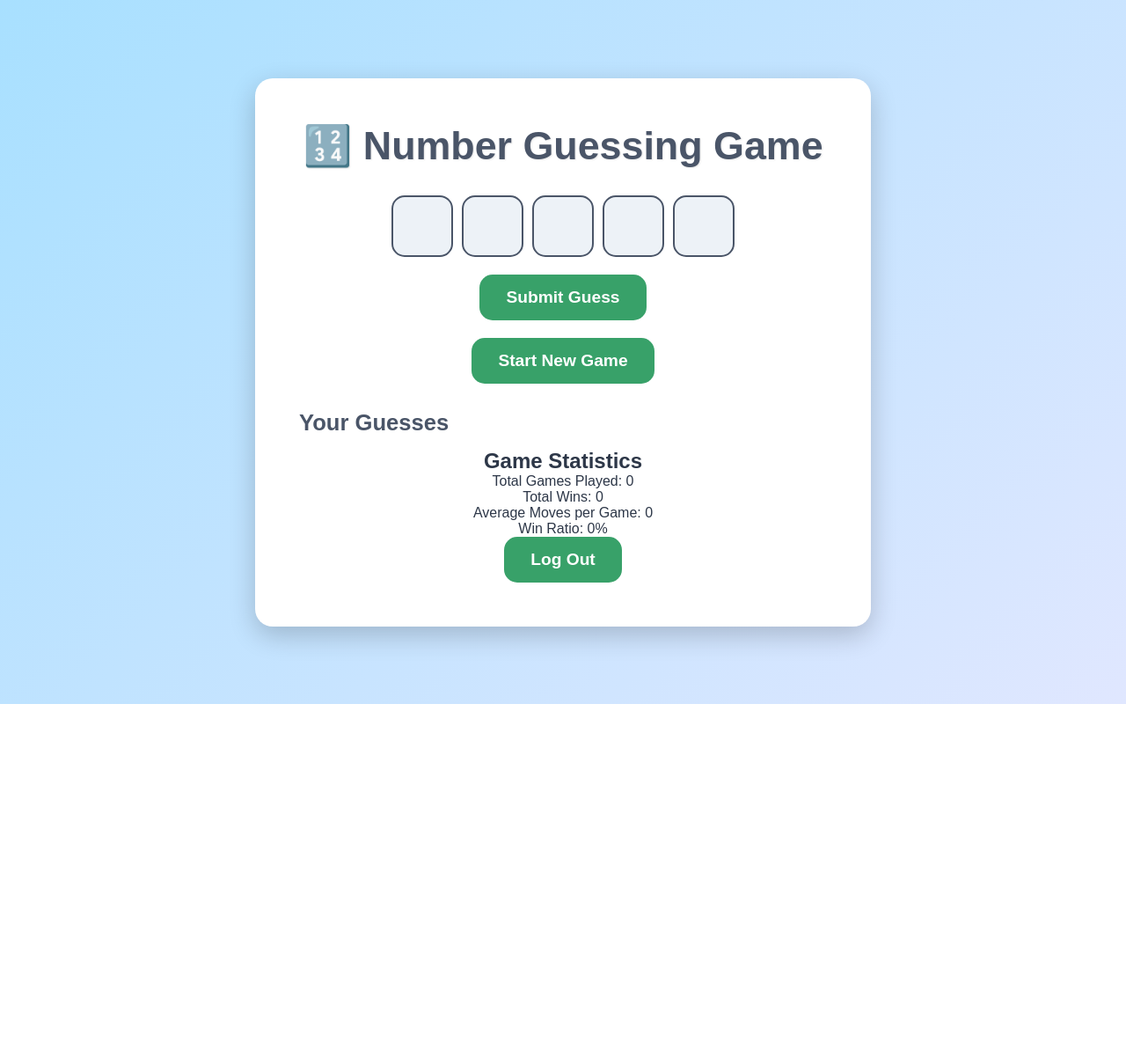
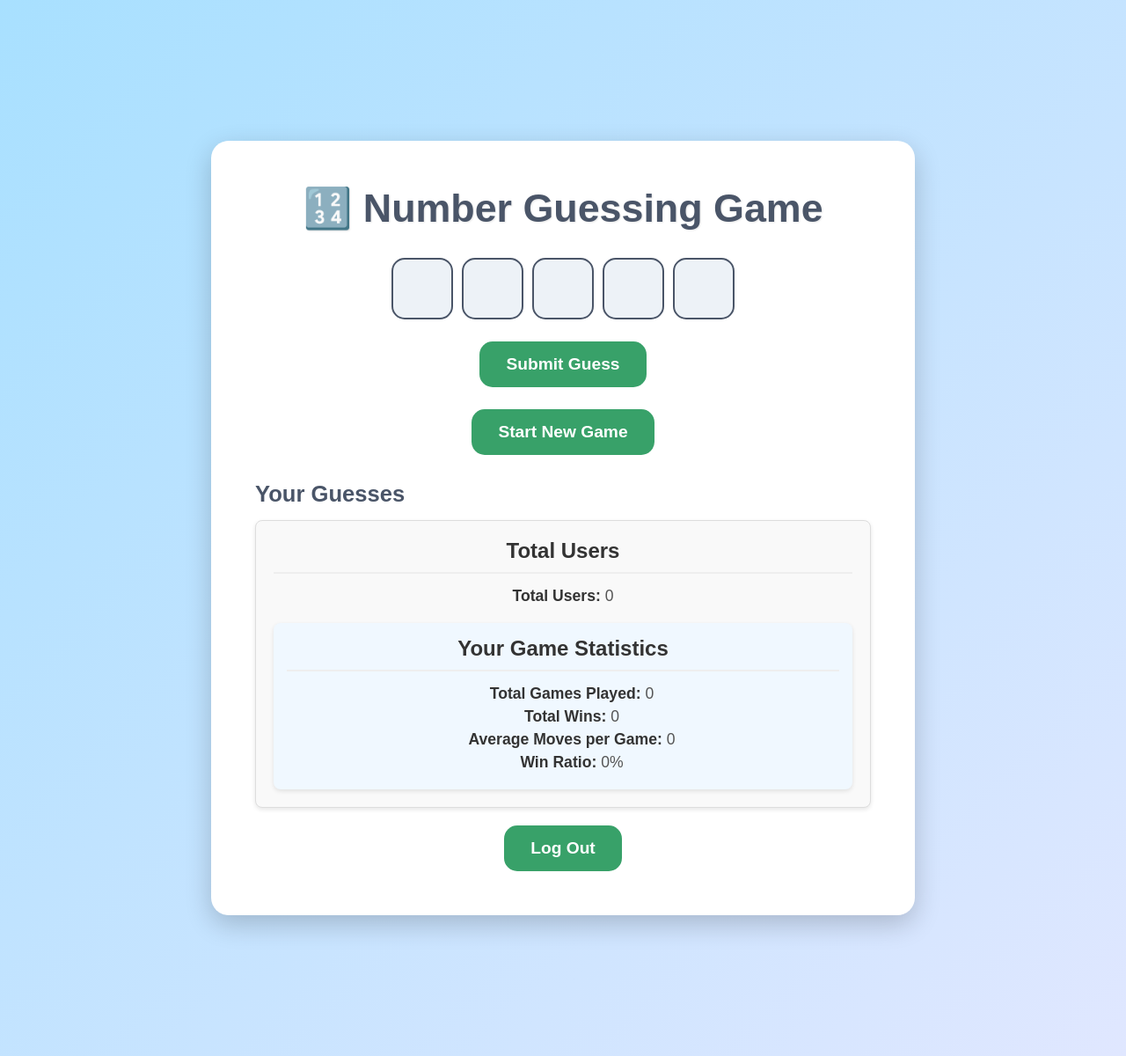
Before and after one commit to ChaimaeBinjach/Interactive-Number-Guessing-Game, a PHP site: page /game.php in a window 1280 px wide. Shown: the whole page at 88% size. Before the commit the page ends 800 px from the top, so only its background shows below. Run offline with PHP 8.4, Linux system fonts and the light colour scheme; the visitor is signed in with stand-in values (Sample User, id 1); data that the repository does not hold is empty.

Commit message:
statistics added

```diff
--- a/game.php
+++ b/game.php
@@ -186,21 +186,40 @@ if (isset($_POST['logout'])) {
 function getStatistics() {
     global $mysqli;
 
-    // Get the total number of users
+    $total_users = $total_games = $average_moves = $total_correct = 0;
+
+    // Check total users
     $result = $mysqli->query("SELECT COUNT(*) AS total_users FROM users");
-    $total_users = $result->fetch_assoc()['total_users'];
+    if ($result) {
+        $total_users = $result->fetch_assoc()['total_users'];
+    } else {
+        error_log("Error in total users query: " . $mysqli->error);
+        echo "Error in fetching total users.";
+    }
 
-    // Get the total number of games played
+    // Check total games
     $result = $mysqli->query("SELECT COUNT(*) AS total_games FROM guesses");
-    $total_games = $result->fetch_assoc()['total_games'];
+    if ($result) {
+        $total_games = $result->fetch_assoc()['total_games'];
+    } else {
+        error_log("Error in total games query: " . $mysqli->error);
+    }
 
-    // Get the average moves per game
+    // Average moves per game
     $result = $mysqli->query("SELECT AVG(total_moves) AS average_moves FROM game_statistics");
-    $average_moves = $result->fetch_assoc()['average_moves'];
+    if ($result) {
+        $average_moves = $result->fetch_assoc()['average_moves'];
+    } else {
+        error_log("Error in average moves query: " . $mysqli->error);
+    }
 
-    // Get the total correct guesses
+    // Total correct guesses
     $result = $mysqli->query("SELECT COUNT(*) AS total_correct FROM guesses WHERE feedback LIKE '%correct%'");
-    $total_correct = $result->fetch_assoc()['total_correct'];
+    if ($result) {
+        $total_correct = $result->fetch_assoc()['total_correct'];
+    } else {
+        error_log("Error in total correct guesses query: " . $mysqli->error);
+    }
 
     return [
         'total_users' => $total_users,
@@ -209,6 +228,11 @@ function getStatistics() {
         'total_correct' => $total_correct,
     ];
 }
+/*
+$stats = getStatistics();
+echo "Total Users: " . $stats['total_users'];
+*/
+
 
 
 
@@ -316,6 +340,10 @@ $stats = getStatistics();
 function getUserStatistics($userId) {
     global $mysqli;
 
+     // Total users
+     $stmt = $mysqli->query("SELECT COUNT(*) AS total_users FROM users");
+     $total_users = $stmt->fetch_assoc()['total_users'] ?? 0;
+
     // Total games played by the user
     $stmt = $mysqli->prepare("SELECT COUNT(*) AS total_games FROM game_statistics WHERE user_id = ?");
     $stmt->bind_param("i", $userId);
@@ -341,6 +369,7 @@ function getUserStatistics($userId) {
     $stmt->close();
 
     return [
+        'total_users' => $total_users,
         'total_games' => $total_games,
         'total_wins' => $total_wins,
         'average_moves' => round($average_moves, 2),
@@ -379,7 +408,7 @@ $mysqli->close();
             display: flex; /* Enables flexbox layout for centering */
             justify-content: center; /* Horizontally centers content */
             align-items: center; /* Vertically centers content */
-            min-height: 100vh; /* Sets minimum height to full viewport */
+            min-height: 150vh; /* Sets minimum height to full viewport */
             background: linear-gradient(135deg, #a8e0ff 0%, #e0e7ff 100%); /* Applies a gradient background */
             font-family: 'Arial', sans-serif; /* Sets the font */
             color: #2d3748; /* Base color for text */
@@ -388,7 +417,7 @@ $mysqli->close();
             background: #ffffff; /* Background color for the main container */
             border-radius: 20px; /* Rounds container corners */
             padding: 50px; /* Sets padding around container content */
-            max-width: 700px; /* Maximum width for the container */
+            max-width: 800px; /* Maximum width for the container */
             width: 150%; /* Container width at 90% of its parent */
             box-shadow: 0 10px 30px rgba(0, 0, 0, 0.2); /* Adds shadow effect */
             text-align: center; /* Centers text inside the container */
@@ -407,7 +436,7 @@ $mysqli->close();
             display: flex; /* Flex container for form elements */
             flex-direction: column; /* Arranges children in a column */
             align-items: center; /* Centers form elements */
-            gap: 20px; /* Space between form elements */
+            gap: 25px; /* Space between form elements */
         }
         .input-group {
             display: flex; /* Flex container for input fields */
@@ -501,6 +530,56 @@ $mysqli->close();
                 transform: scale(1); /* Scales to normal size */
             }
         }
+        .statistics {
+    border: 1px solid #ddd;
+    padding: 20px;
+    margin-bottom: 20px;
+    background-color: #f9f9f9;
+    border-radius: 8px;
+    box-shadow: 0 2px 5px rgba(0, 0, 0, 0.1);
+    font-family: 'Arial', sans-serif;
+}
+
+.statistics h2 {
+    margin-top: 0;
+    font-size: 1.5rem;
+    color: #333;
+    border-bottom: 2px solid #eee;
+    padding-bottom: 10px;
+    margin-bottom: 15px;
+}
+
+.statistics p {
+    font-size: 1.1rem;
+    color: #555;
+    margin: 5px 0;
+}
+
+.statistics p strong {
+    font-weight: bold;
+    color: #333;
+}
+
+.statistics .total-users {
+    font-size: 1.3rem;
+    font-weight: bold;
+    color: #007bff;
+    margin-bottom: 20px;
+}
+
+.statistics .game-statistics {
+    background-color: #f0f8ff;
+    padding: 15px;
+    border-radius: 8px;
+    margin-top: 20px;
+    box-shadow: 0 2px 5px rgba(0, 0, 0, 0.1);
+}
+
+.statistics .game-statistics p {
+    margin-left: 20px;
+}
+
+
     </style>
 </head>
 <body>
@@ -550,12 +629,19 @@ $mysqli->close();
         </div>
 
         <div class="statistics">
-    <h2>Game Statistics</h2>
-    <p>Total Games Played: <?php echo $stats['total_games']; ?></p>
-    <p>Total Wins: <?php echo $stats['total_wins']; ?></p>
-    <p>Average Moves per Game: <?php echo $stats['average_moves']; ?></p>
-    <p>Win Ratio: <?php echo $stats['win_ratio']; ?>%</p>
+    <h2>Total Users</h2>
+    <p><strong>Total Users:</strong> <?php echo isset($stats['total_users']) ? $stats['total_users'] : 0; ?></p>
+
+    <div class="game-statistics">
+        <h2>Your Game Statistics</h2>
+        <p><strong>Total Games Played:</strong> <?php echo isset($stats['total_games']) ? $stats['total_games'] : 0; ?></p>
+        <p><strong>Total Wins:</strong> <?php echo isset($stats['total_wins']) ? $stats['total_wins'] : 0; ?></p>
+        <p><strong>Average Moves per Game:</strong> <?php echo isset($stats['average_moves']) ? $stats['average_moves'] : 0; ?></p>
+        <p><strong>Win Ratio:</strong> <?php echo isset($stats['win_ratio']) ? $stats['win_ratio'] : 0; ?>%</p>
+    </div>
 </div>
+
+
 
 
         <form method="post">
```
Also changed, not shown: index.php (+40 -40 lines).
